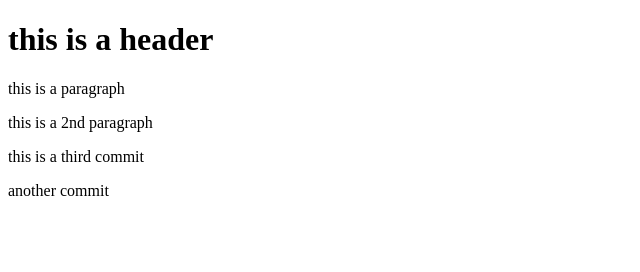
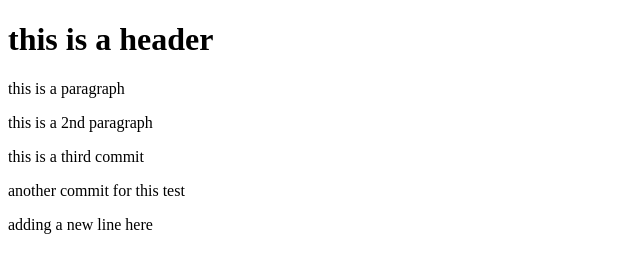
Before and after one commit to christophviehoff/git-test, a website: page index.html in a window 1280 px wide. Shown: the whole page, without its empty margins (0-640 px from the left). Drawn offline with Linux system fonts and the light colour scheme.

Commit message:
next commit

```diff
--- a/index.html
+++ b/index.html
@@ -9,6 +9,7 @@
     <p>this is a paragraph</p>
     <p>this is a 2nd paragraph</p>
     <p>this is a third commit</p>
-    <p>another commit</p>
+    <p>another commit for this test</p>
+    <p>adding a new line here</p>
   </body>
 </html>
```
Also changed, not shown: package.json (added, +22 -0 lines), 2 other files.
